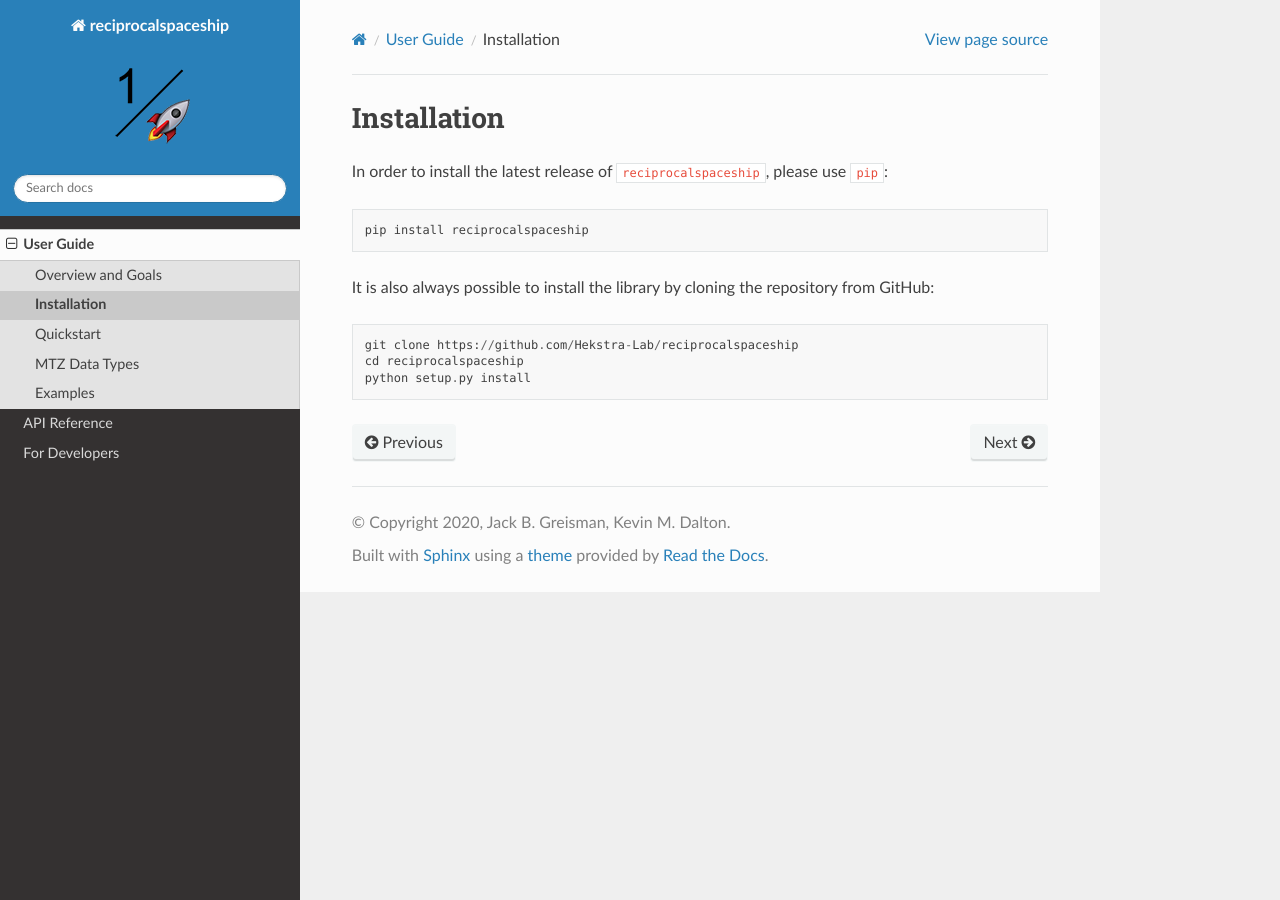
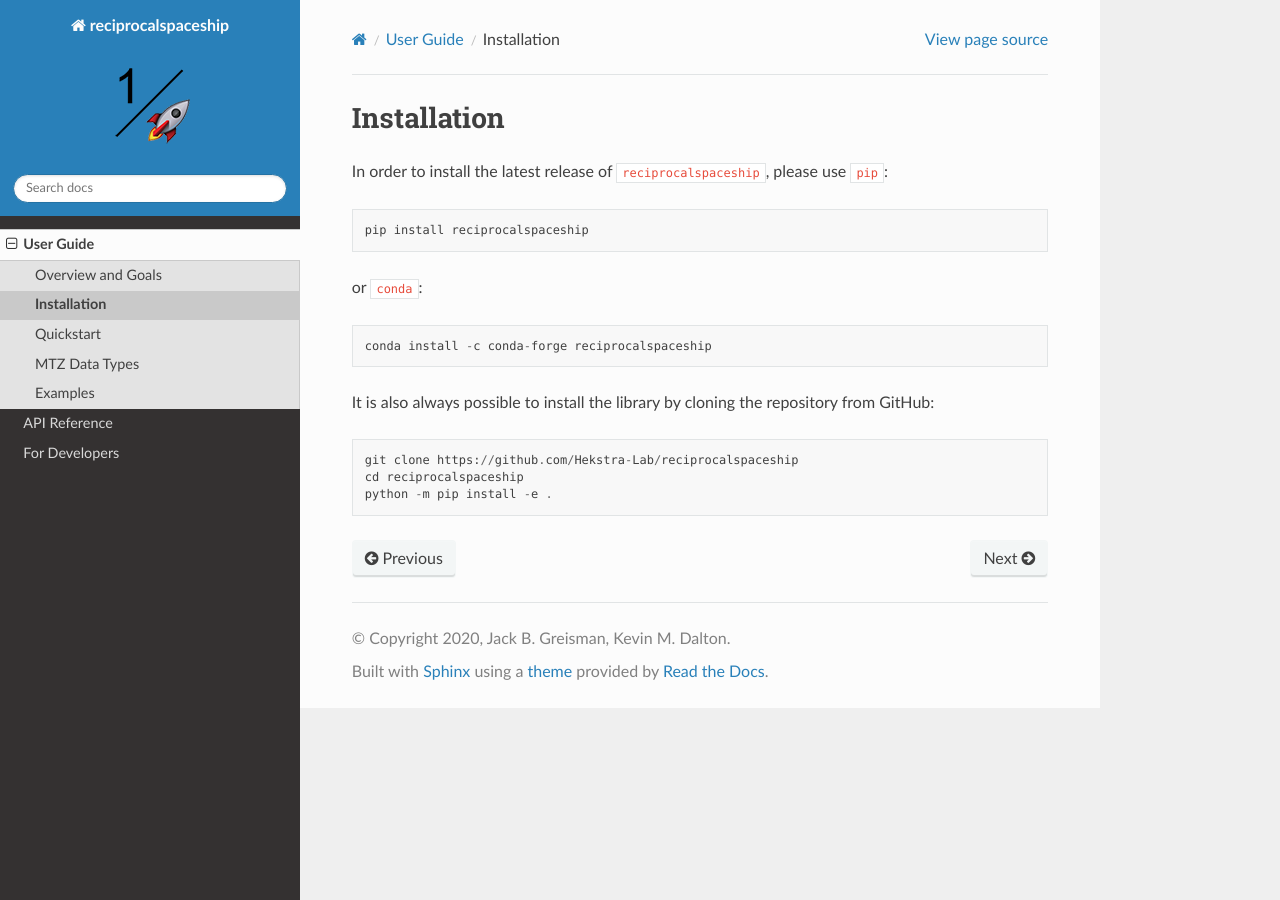
Before and after one commit to rs-station/reciprocalspaceship, a Sphinx documentation site: the page built from docs/userguide/installation.rst, in a window 1280 px wide. Built offline with Sphinx 7.4.7 and the Read the Docs theme 2.0.0, drawn with Linux system fonts in a browser that asks for light colours; pages that are not in the unit, such as notebooks, are missing from menus; the version number could not be read and is left out.

Commit message:
Use `pip install -e .` instead of `python setup.py install`

```diff
--- a/docs/userguide/installation.rst
+++ b/docs/userguide/installation.rst
@@ -7,8 +7,12 @@ In order to install the latest release of ``reciprocalspaceship``, please use ``
 
   pip install reciprocalspaceship
 
+or ``conda``::
+
+  conda install -c conda-forge reciprocalspaceship
+
 It is also always possible to install the library by cloning the repository from GitHub::
 
   git clone https://github.com/Hekstra-Lab/reciprocalspaceship
   cd reciprocalspaceship
-  python setup.py install
+  python -m pip install -e .
```
Also changed, not shown: 2 other files.
